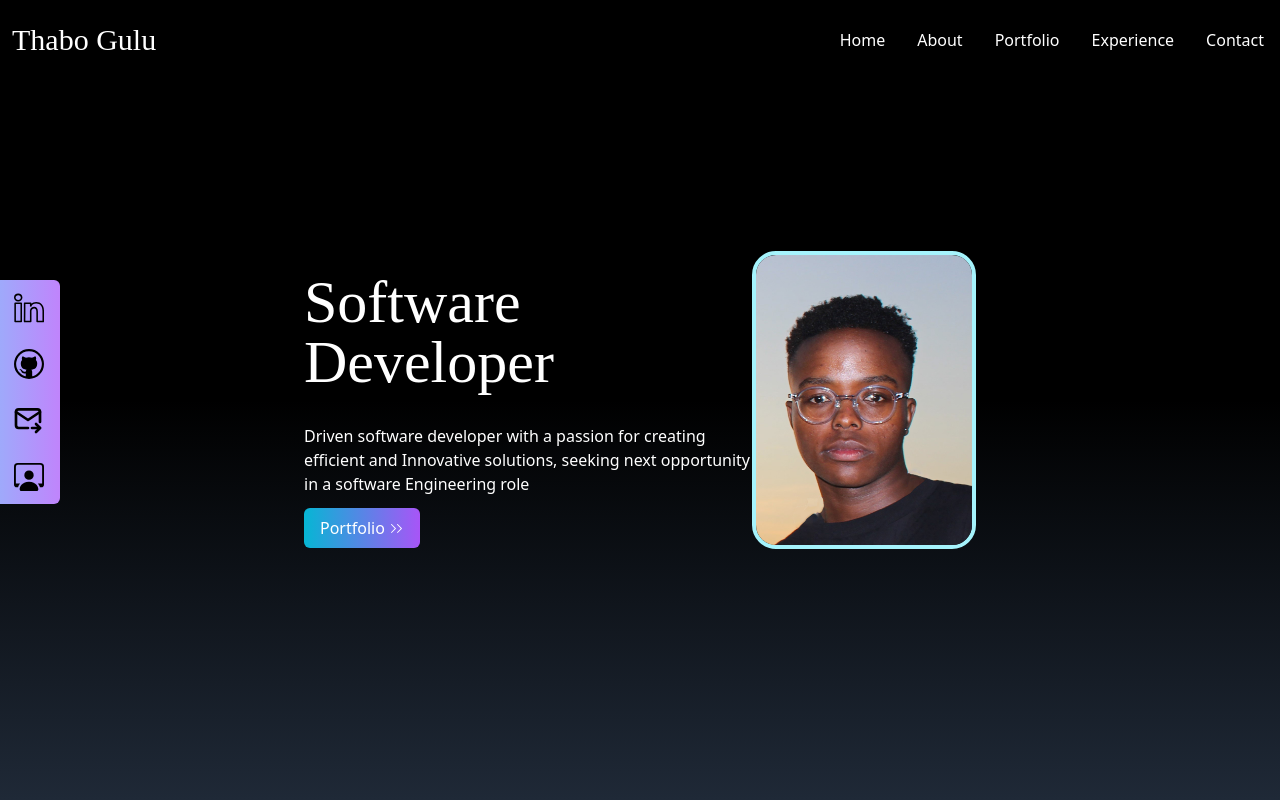
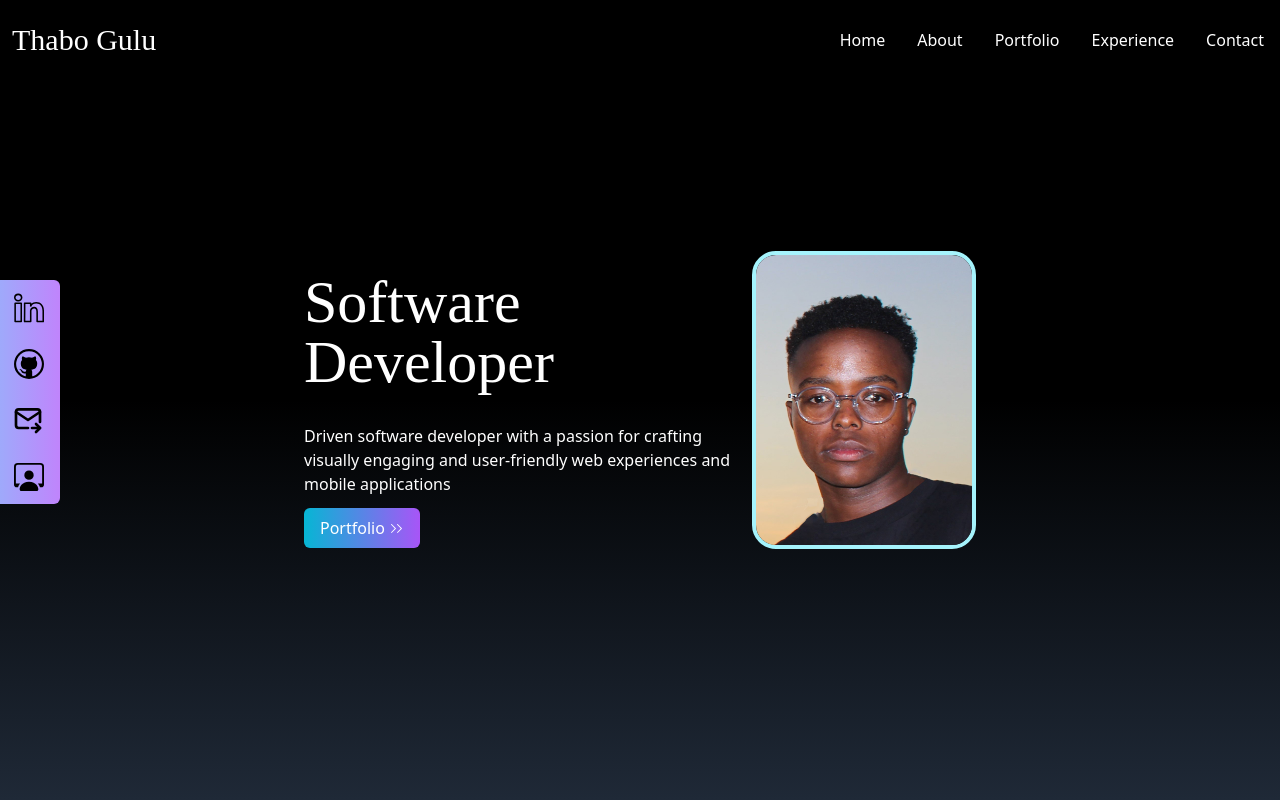
Before and after one commit to tgulu/Portfolio, a React (Create React App) app: page / in a window 1280 px wide. Shown: the top 800 px of the page. Built offline with nearby package versions, Linux system fonts and the light colour scheme; a web font is replaced by a local one.

Commit message:
change intro about me section

```diff
--- a/src/components/Home.jsx
+++ b/src/components/Home.jsx
@@ -17,9 +17,8 @@ const Home = () => {
             Software Developer
           </h5>
           <p className="text-white text-base max-w-md">
-            Driven software developer with a passion for creating efficient and
-            Innovative solutions, seeking next opportunity in a software
-            Engineering role
+            Driven software developer with a passion for crafting visually
+            engaging and user-friendly web experiences and mobile applications
           </p>
           <div>
             <Link
```
